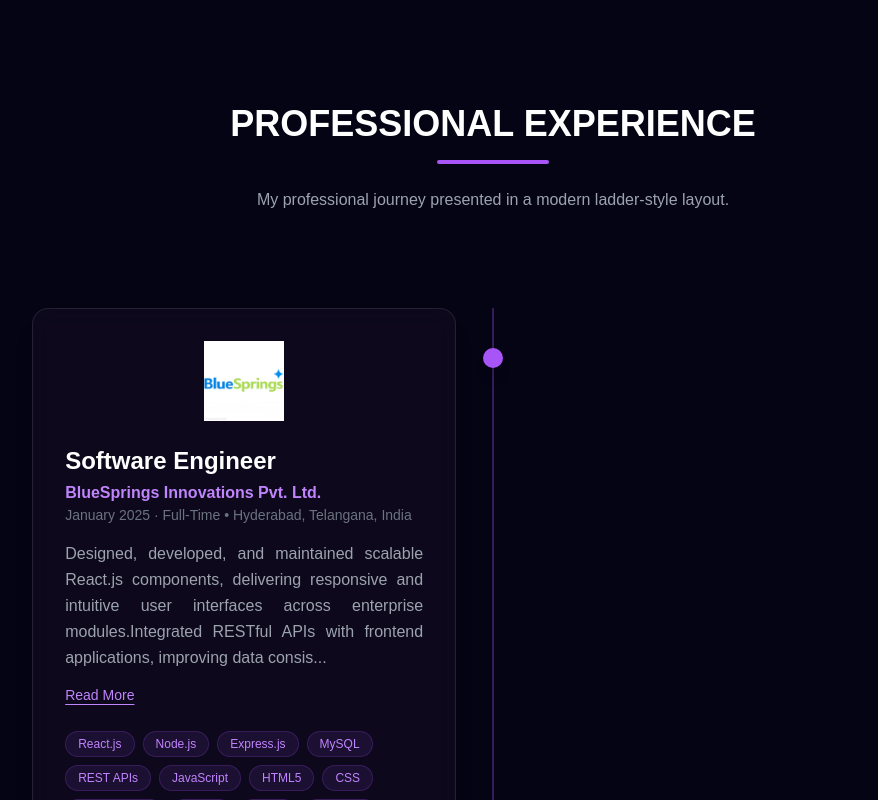
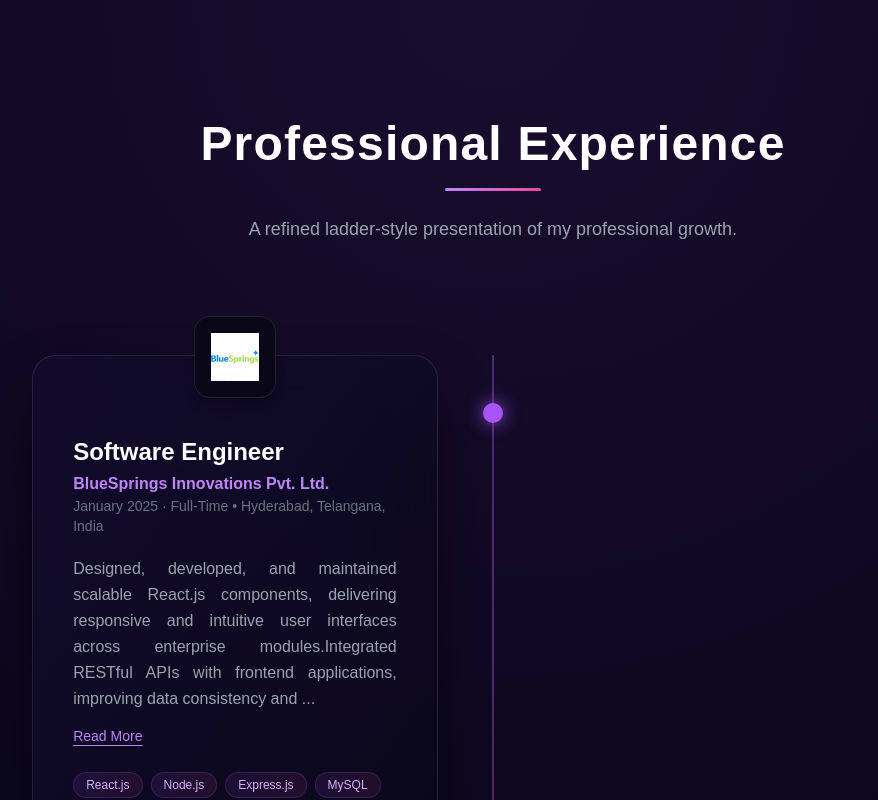
Before and after one commit to anchal-singh26/portfolio, a React (Vite) app: page / in a window 1280 px wide. Shown: the part 6740-7540 px from the top of the page, without its empty margins (147-1025 px from the left). Built offline with nearby package versions, Linux system fonts and the light colour scheme; a web font is replaced by a local one.

Commit message:
Update Professional-experience.jsx

```diff
--- a/src/components/Professional-Experience/Professional-experience.jsx
+++ b/src/components/Professional-Experience/Professional-experience.jsx
@@ -14,70 +14,75 @@ const ProfessionalExperience = () => {
   return (
     <section
       id="professional-experience"
-      className="py-28 px-[6vw] lg:px-[14vw] font-sans relative bg-skills-gradient clip-path-custom-3"
+      className="py-32 px-[6vw] lg:px-[14vw] font-sans relative bg-skills-gradient clip-path-custom-3 overflow-hidden"
     >
+      {/* Glow Background */}
+      <div className="absolute inset-0 bg-[radial-gradient(circle_at_top,_rgba(168,85,247,0.12),transparent_60%)] pointer-events-none"></div>
+
       {/* Title */}
-      <div className="text-center mb-24">
-        <h2 className="text-4xl font-bold text-white">
-          PROFESSIONAL EXPERIENCE
+      <div className="relative text-center mb-28">
+        <h2 className="text-4xl md:text-5xl font-extrabold text-white tracking-wide">
+          Professional Experience
         </h2>
-        <div className="w-28 h-1 bg-purple-500 mx-auto mt-4 rounded-full"></div>
-        <p className="text-gray-400 mt-6 max-w-2xl mx-auto">
-          My professional journey presented in a modern ladder-style layout.
+        <div className="w-24 h-[3px] bg-gradient-to-r from-purple-400 to-pink-500 mx-auto mt-5 rounded-full"></div>
+        <p className="text-gray-400 mt-6 max-w-2xl mx-auto text-lg">
+          A refined ladder-style presentation of my professional growth.
         </p>
       </div>
 
-      {/* Ladder Container */}
+      {/* Ladder */}
       <div className="relative">
-        {/* Center Line */}
-        <div className="absolute left-1/2 top-0 h-full w-[2px] bg-purple-500/30 -translate-x-1/2"></div>
+        {/* Animated Center Spine */}
+        <div className="absolute left-1/2 top-0 h-full w-[2px] bg-gradient-to-b from-purple-500 via-pink-500 to-purple-500 opacity-40 -translate-x-1/2"></div>
 
-        {/* Experience Items */}
-        <div className="flex flex-col gap-20">
+        <div className="flex flex-col gap-24">
           {professionalExperience.map((exp, index) => {
             const isLeft = index % 2 === 0;
 
             return (
               <div
                 key={exp.id}
-                className={`relative flex flex-col md:flex-row ${
+                className={`relative flex ${
                   isLeft ? 'md:justify-start' : 'md:justify-end'
                 }`}
               >
-                {/* Dot */}
-                <div className="absolute left-1/2 top-10 w-5 h-5 bg-purple-500 rounded-full -translate-x-1/2 z-10 shadow-lg"></div>
+                {/* Node */}
+                <div className="absolute left-1/2 top-12 -translate-x-1/2 z-10">
+                  <div className="w-5 h-5 rounded-full bg-purple-500 shadow-[0_0_18px_rgba(168,85,247,0.9)]"></div>
+                </div>
 
                 {/* Card */}
                 <div
-                  className={`w-full md:w-[46%] bg-[#0f0b1e]/80 backdrop-blur-md border border-white/10 rounded-2xl shadow-xl p-8 transition-all duration-300 hover:shadow-purple-500/40 ${
-                    isLeft ? 'md:mr-auto' : 'md:ml-auto'
-                  }`}
+                  className={`relative w-full md:w-[44%] p-8 md:p-10 rounded-3xl border border-white/10 backdrop-blur-xl
+                  bg-gradient-to-br from-[#120c2e]/80 to-[#0a0718]/80 shadow-[0_25px_60px_-15px_rgba(0,0,0,0.8)]
+                  hover:-translate-y-2 hover:shadow-purple-500/40 transition-all duration-500
+                  ${isLeft ? 'md:mr-auto' : 'md:ml-auto'}`}
                 >
-                  {/* Logo */}
-                  <div className="flex justify-center mb-6">
+                  {/* Floating Logo */}
+                  <div className="absolute -top-10 left-1/2 -translate-x-1/2 bg-[#0a0718] p-4 rounded-2xl border border-white/10 shadow-lg">
                     <img
                       src={exp.img}
                       alt={exp.company}
-                      className="max-h-20 object-contain"
+                      className="h-12 object-contain"
                     />
                   </div>
 
                   {/* Content */}
+                  <div className="pt-10">
                     <h3 className="text-2xl font-bold text-white mb-1">
                       {exp.role}
                     </h3>
                     <p className="text-purple-400 font-semibold">
                       {exp.company}
                     </p>
-                  <p className="text-sm text-gray-500 mb-4">
+                    <p className="text-sm text-gray-500 mb-5">
                       {exp.date} • {exp.location}
                     </p>
 
-                  {/* Description */}
-                  <p className="text-gray-400 text-justify leading-relaxed mb-3">
+                    <p className="text-gray-400 leading-relaxed text-justify mb-3">
                       {expanded[exp.id]
                         ? exp.desc
-                      : `${exp.desc.slice(0, 220)}...`}
+                        : `${exp.desc.slice(0, 230)}...`}
                     </p>
 
                     <button
@@ -92,11 +97,14 @@ const ProfessionalExperience = () => {
                       {exp.skills.map((skill, i) => (
                         <span
                           key={i}
-                        className="px-3 py-1 text-xs rounded-full bg-purple-500/10 text-purple-400 border border-purple-500/20"
+                          className="px-3 py-1 text-xs font-medium rounded-full
+                          bg-gradient-to-r from-purple-500/10 to-pink-500/10
+                          text-purple-300 border border-purple-500/20"
                         >
                           {skill}
                         </span>
                       ))}
+                    </div>
                   </div>
                 </div>
               </div>
```
Lines whose indentation alone changed are shown as unchanged.
